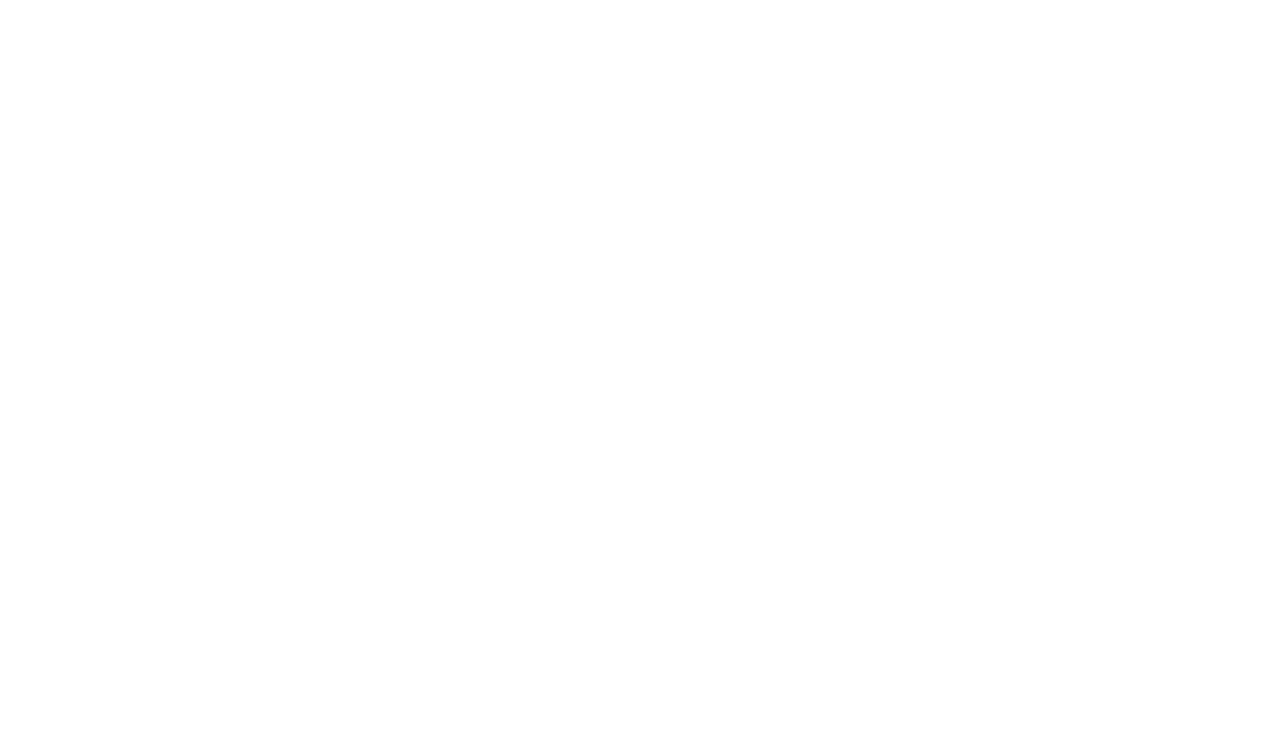
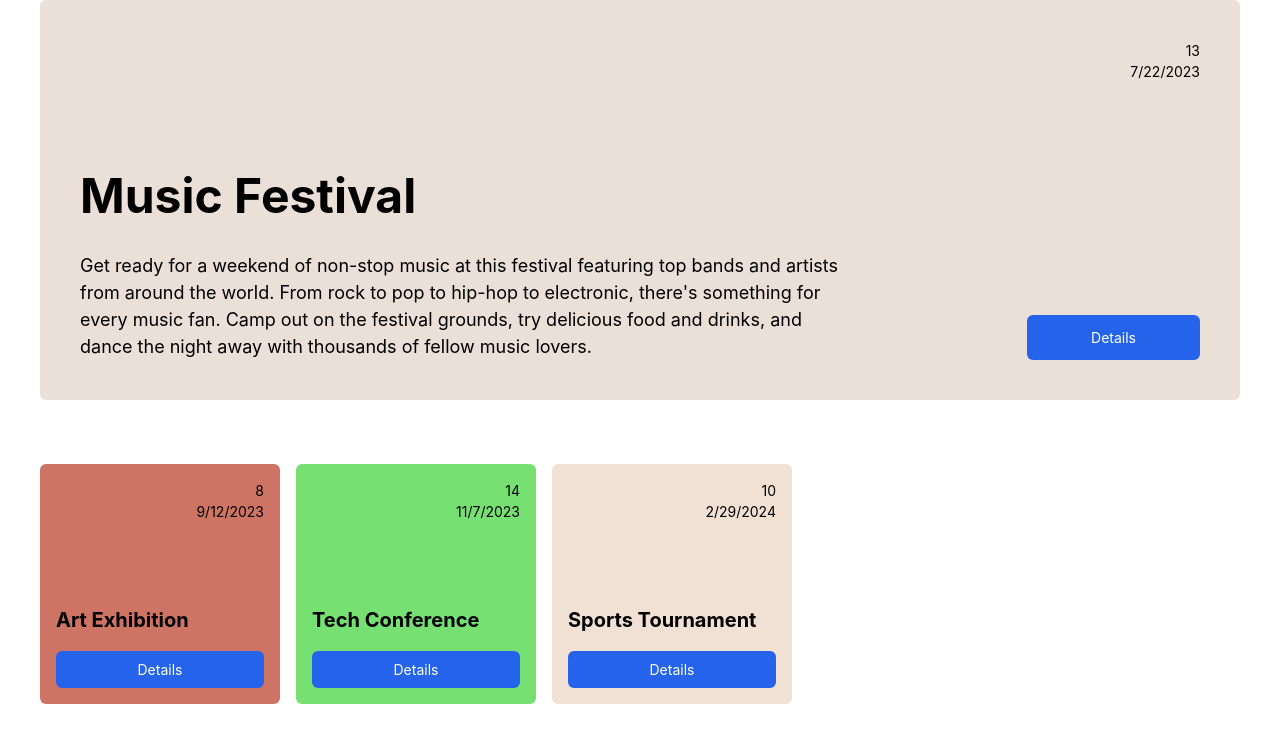
Before and after one commit to GoodGuyForReal/event, a React (Create React App) app: page / in a window 1280 px wide. Shown: the top 742 px of the page. Built offline with nearby package versions, Linux system fonts and the light colour scheme.

Commit message:
home page

```diff
--- a/package.json
+++ b/package.json
@@ -34,5 +34,8 @@
       "last 1 firefox version",
       "last 1 safari version"
     ]
+  },
+  "devDependencies": {
+    "tailwindcss": "^3.2.7"
   }
 }
--- a/src/App.js
+++ b/src/App.js
@@ -1,7 +1,9 @@
+import HomePage from "./components/pages/home/HomePage";
+
 function App() {
   return (
     <div className="App">
-
+      <HomePage />
     </div>
   );
 }
--- /dev/null
+++ b/src/components/pages/home/HomePage.jsx
@@ -0,0 +1,41 @@
+import React from 'react'
+import EventCard from './components/EventCard'
+import { eventData } from '../../../mock/MockEvent'
+import EventHeaderCard from './components/EventHeaderCard'
+
+const HomePage = () => {
+    const headerEvent = eventData.slice(0, 1)
+    const contentEvent = eventData.slice(1)
+
+    return (
+        <div className='HomePage'>
+            <div className='HomePageBody flex gap-16 flex-col mx-auto max-w-7xl px-5 md:px-10'>
+
+
+                <div className='Header'>
+                    <div className='HeaderBody w-full'>
+                        {headerEvent.map((item, id) => (
+                            <div key={id}>
+                                <EventHeaderCard item={item} />
+                            </div>
+                        ))}
+                    </div>
+                </div>
+
+                <div className='Main'>
+                    <div className='MainBody flex flex-wrap gap-4'>
+                        {contentEvent.map((item, id) => (
+                            <div key={id}>
+                                <EventCard item={item} />
+                            </div>
+                        ))}
+                    </div>
+                </div>
+
+
+            </div>
+        </div>
+    )
+}
+
+export default HomePage
--- /dev/null
+++ b/src/components/pages/home/components/EventCard.jsx
@@ -0,0 +1,28 @@
+import React from 'react'
+import { getRandomPastelColor } from '../../../../useCase/ColorGenerator '
+
+const EventCard = ({ item }) => {
+    const date = new Date(item.date).toLocaleDateString()
+    const color = getRandomPastelColor()
+
+    return (
+        <div className='EventCard h-[30vh] w-[30vh] p-4 rounded-md' style={{ backgroundColor: color }}>
+            <div className='EventCard_Body h-full w-full flex flex-col justify-between'>
+
+                <div className='CardHeader w-full text-right'>
+                    <p className='EventDate text-[14px]'>{item.attendance?.length}</p>
+                    <p className='EventDate text-[14px]'>{date}</p>
+                </div>
+
+                <div className='CardMain flex flex-col gap-4'>
+                    <h3 className='EventTitle text-[20px] font-bold'>{item.eventName}</h3>
+                    <button className='py-2 w-full bg-blue-600 text-white text-[14px] rounded-md'>Details</button>
+                </div>
+
+            </div>
+
+        </div>
+    )
+}
+
+export default EventCard
--- /dev/null
+++ b/src/components/pages/home/components/EventHeaderCard.jsx
@@ -0,0 +1,34 @@
+import React from 'react'
+import { getRandomPastelColor } from '../../../../useCase/ColorGenerator '
+
+const EventHeaderCard = ({ item }) => {
+
+    const date = new Date(item.date).toLocaleDateString()
+    const color = getRandomPastelColor()
+
+    return (
+        <div className='EventHeaderCard h-[50vh] w-full p-10 rounded-md' style={{ backgroundColor: color }}>
+            <div className='EventHeaderCard_Body h-full w-full flex flex-col justify-between'>
+
+                <div className='CardHeader w-full text-right'>
+                    <p className='EventDate text-[14px]'>{item.attendance?.length}</p>
+                    <p className='EventDate text-[14px]'>{date}</p>
+                </div>
+
+                <div className='CardMain flex items-end justify-between gap-4'>
+                    <div className='CardMainContent flex flex-col gap-5'>
+                        <h3 className='EventTitle text-[48px] font-bold'>{item.eventName}</h3>
+                        <p className='EventTitle text-[18px] leading-[150%] max-w-3xl'>{item.description}</p>
+                    </div>
+                    <div>
+                        <button className='py-3 px-16 w-full bg-blue-600 text-white text-[14px] rounded-md'>Details</button>
+                    </div>
+                </div>
+
+            </div>
+
+        </div>
+    )
+}
+
+export default EventHeaderCard
--- a/src/index.css
+++ b/src/index.css
@@ -1,3 +1,7 @@
+@tailwind base;
+@tailwind components;
+@tailwind utilities;
+
 body {
   margin: 0;
   font-family: -apple-system, BlinkMacSystemFont, 'Segoe UI', 'Roboto', 'Oxygen',
--- /dev/null
+++ b/src/mock/MockEvent.js
@@ -0,0 +1,30 @@
+export const eventData = [
+    {
+        "id": 1,
+        "eventName": "Music Festival",
+        "date": "2023-07-22T00:00:00.000Z",
+        "description": "Get ready for a weekend of non-stop music at this festival featuring top bands and artists from around the world. From rock to pop to hip-hop to electronic, there's something for every music fan. Camp out on the festival grounds, try delicious food and drinks, and dance the night away with thousands of fellow music lovers.",
+        "attendance": ["user24", "user25", "user26", "user27", "user28", "user29", "user30", "user31", "user32", "user33", "user34", "user35", "user36"]
+      },
+      {
+        "id": 2,
+        "eventName": "Art Exhibition",
+        "date": "2023-09-12T00:00:00.000Z",
+        "description": "Discover the beauty and diversity of contemporary art at this exhibition showcasing works by emerging and established artists. From paintings to sculptures to installations, there's something for every art lover. Meet the artists, attend guided tours, and expand your horizons with new perspectives on the world.",
+        "attendance": ["user28", "user30", "user32", "user33", "user34", "user37", "user38", "user39"]
+      },
+      {
+        "id": 3,
+        "eventName": "Tech Conference",
+        "date": "2023-11-07T00:00:00.000Z",
+        "description": "Explore the latest trends and innovations in technology at this conference featuring keynote speakers, panel discussions, and hands-on workshops. From AI to blockchain to cybersecurity to robotics, there's something for every tech enthusiast. Network with industry leaders and gain new insights into the future of technology.",
+        "attendance": ["user24", "user26", "user28", "user30", "user31", "user32", "user33", "user34", "user36", "user38", "user39", "user40", "user41", "user42"]
+      },
+      {
+        "id": 4,
+        "eventName": "Sports Tournament",
+        "date": "2024-02-29T00:00:00.000Z",
+        "description": "Compete or cheer on your favorite teams at this sports tournament featuring a variety of games and events. From basketball to soccer to volleyball to track and field, there's something for every sports fan. Bring your best game and show off your skills, or just enjoy the thrill of victory and the agony of defeat.",
+        "attendance": ["user24", "user25", "user26", "user27", "user28", "user29", "user30", "user31", "user32", "user34"]
+      }
+]
--- /dev/null
+++ b/src/useCase/ColorGenerator .js
@@ -0,0 +1,27 @@
+export function getRandomPastelColor() {
+    // Define range of values for color components (excluding white and black)
+    var r = Math.floor(Math.random() * 155) + 100; // 100-255
+    var g = Math.floor(Math.random() * 155) + 100; // 100-255
+    var b = Math.floor(Math.random() * 155) + 100; // 100-255
+
+    // Combine color components into a hex color code
+    var color = "#" + r.toString(16) + g.toString(16) + b.toString(16);
+
+    // Adjust lightness/darkness of the color to make it softer
+    var softColor = shadeColor(color, -5);
+
+    //    console.log(softColor);
+    return softColor;
+}
+
+function shadeColor(color, percent) {
+    var num = parseInt(color.slice(1), 16);
+    var amt = Math.round(2.55 * percent);
+    var r = (num >> 16) + amt;
+    var g = (num >> 8 & 0x00FF) + amt;
+    var b = (num & 0x0000FF) + amt;
+    r = Math.max(Math.min(255, r), 100).toString(16).padStart(2, '0'); // limit range to 100-255 to avoid black
+    g = Math.max(Math.min(255, g), 100).toString(16).padStart(2, '0');
+    b = Math.max(Math.min(255, b), 100).toString(16).padStart(2, '0');
+    return "#" + r + g + b;
+}
--- /dev/null
+++ b/tailwind.config.js
@@ -0,0 +1,10 @@
+/** @type {import('tailwindcss').Config} */
+module.exports = {
+  content: [
+    "./src/**/*.{js,jsx,ts,tsx}",
+  ],
+  theme: {
+    extend: {},
+  },
+  plugins: [],
+}
```
Also changed, not shown: 2 other files (tests, documents, lock files or other folders).
